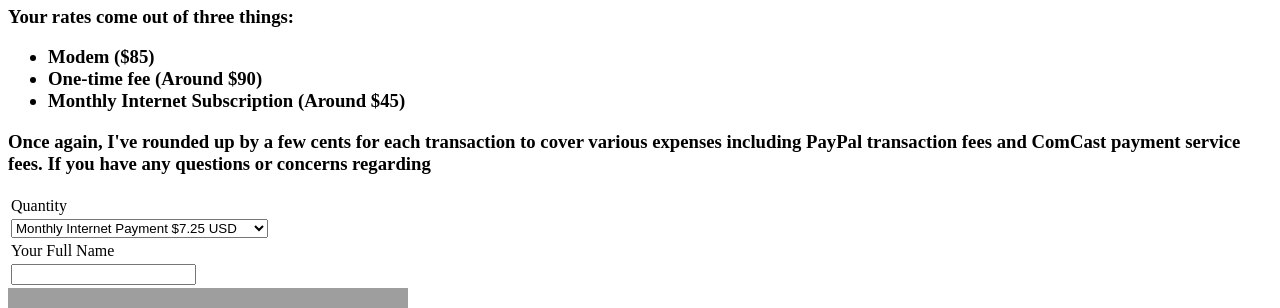
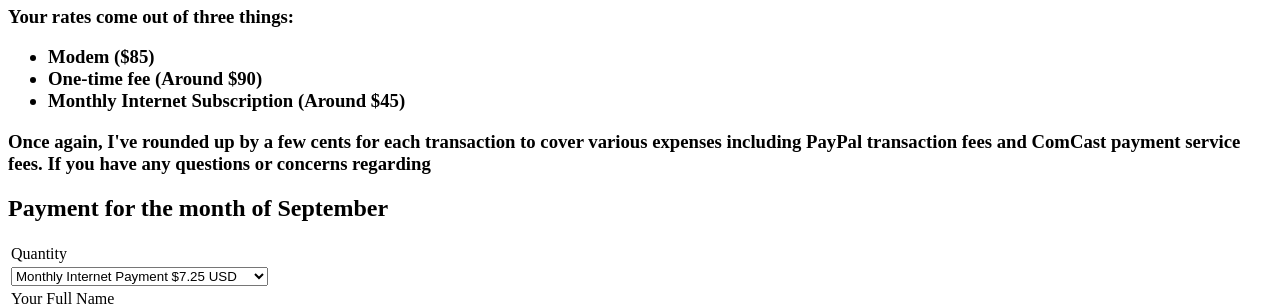
Before and after one commit to sethjohnson/CodeIgniterTutorial, a CodeIgniter app: page / in a window 1280 px wide. Shown: the part 197-505 px from the top of the page. Run offline with CodeIgniter, Linux system fonts and the light colour scheme; grey boxes are pictures that could not be loaded.

Commit message:
Added header about Month

```diff
--- a/application/views/pages/payment.php
+++ b/application/views/pages/payment.php
@@ -9,6 +9,7 @@
 </ul>
 <p> Once again, I've rounded up by a few cents for each transaction to cover various expenses including PayPal transaction fees and ComCast payment service fees. If you have any questions or concerns regarding </p>
 
+<h2>Payment for the month of September</h2>
 <form action="https://www.paypal.com/cgi-bin/webscr" method="post">
 <input type="hidden" name="cmd" value="_s-xclick">
 <table>
```
